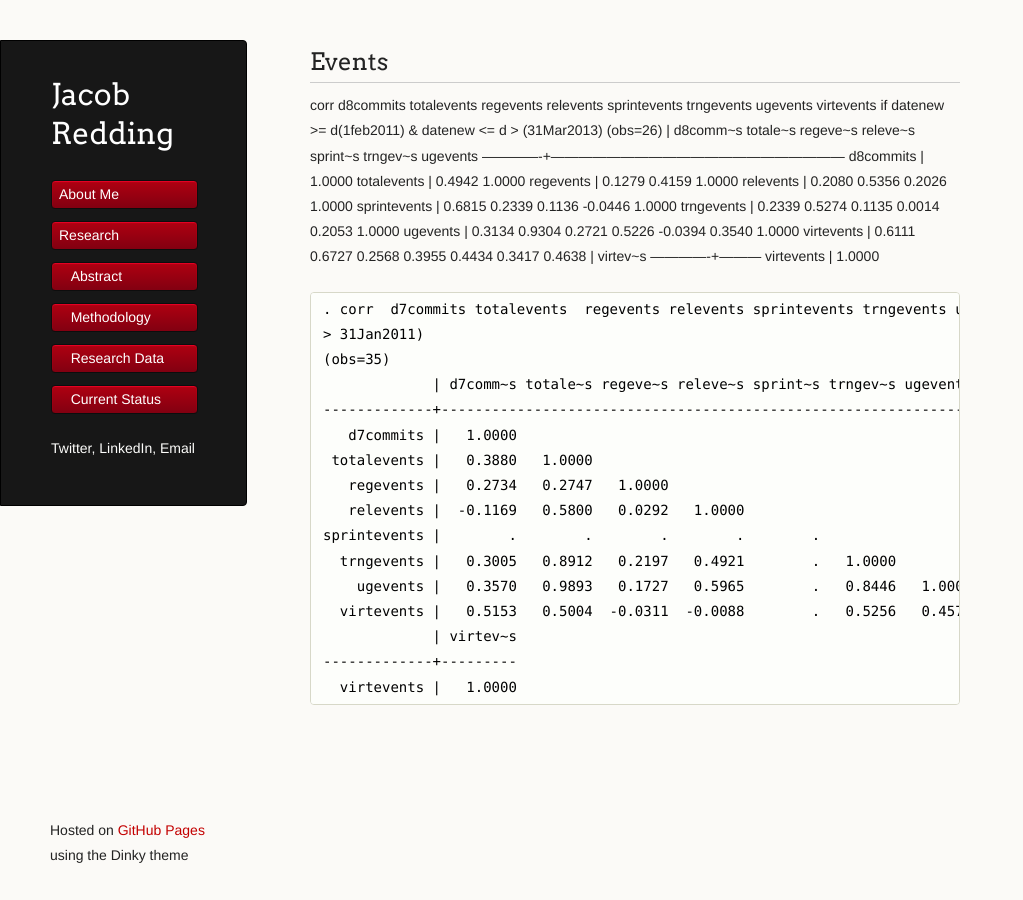
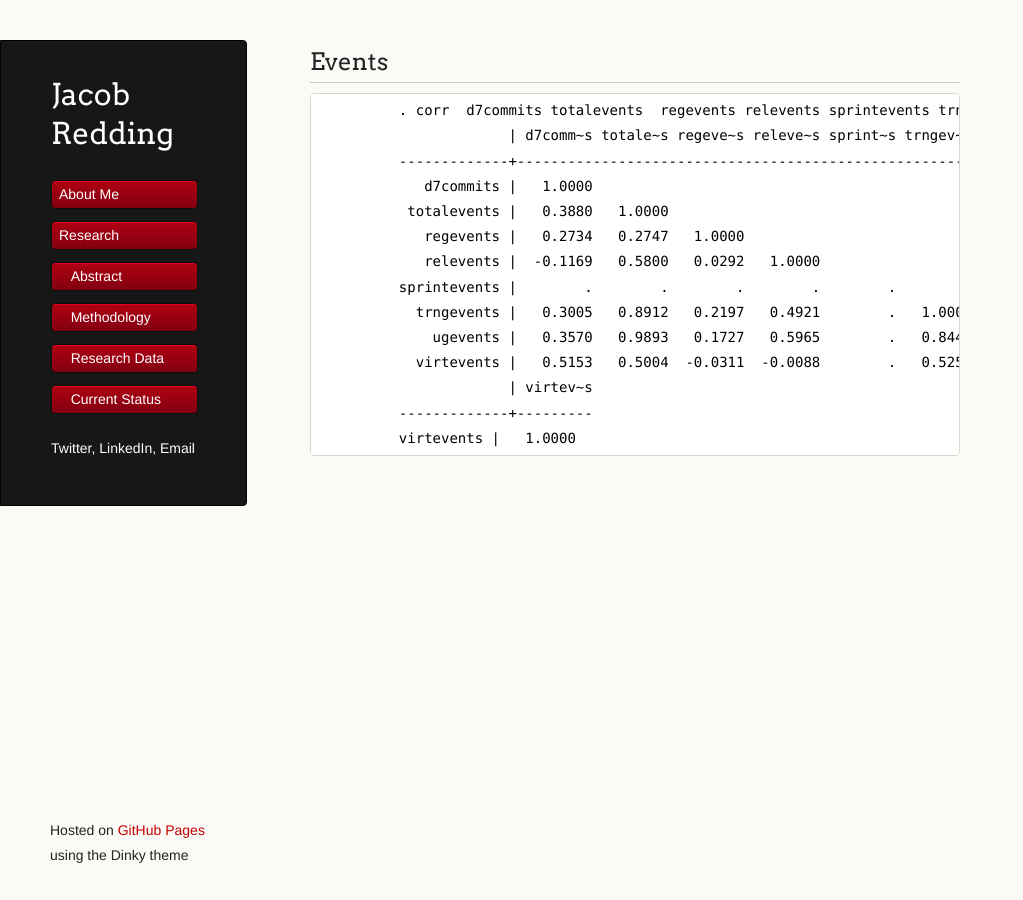
Before and after one commit to jredding/new-site, a Jekyll site: the page built from _posts/2013-05-02-event-correlations.md, in a window 1280 px wide. Shown: the whole page, without its empty margins (0-1023 px from the left). Built offline with Jekyll 4.4.1, drawn with Linux system fonts in a browser that asks for light colours.

Commit message:
Update 2013-05-02-event-correlations.md

```diff
--- a/_posts/2013-05-02-event-correlations.md
+++ b/_posts/2013-05-02-event-correlations.md
@@ -4,38 +4,21 @@ title: Events
 published: true
 ---
 
-corr   d8commits totalevents  regevents relevents sprintevents trngevents ugevents virtevents if datenew >= d(1feb2011) & datenew <= d > (31Mar2013)
-(obs=26)
-             | d8comm~s totale~s regeve~s releve~s sprint~s trngev~s ugevents
-    -------------+---------------------------------------------------------------
-  d8commits |   1.0000
-totalevents |   0.4942   1.0000
-  regevents |   0.1279   0.4159   1.0000
-  relevents |   0.2080   0.5356   0.2026   1.0000
-  sprintevents |   0.6815   0.2339   0.1136  -0.0446   1.0000
-      trngevents |   0.2339   0.5274   0.1135   0.0014   0.2053   1.0000
-        ugevents |   0.3134   0.9304   0.2721   0.5226  -0.0394   0.3540   1.0000
-      virtevents |   0.6111   0.6727   0.2568   0.3955   0.4434   0.3417   0.4638
-                 | virtev~s
-    -------------+---------
-    virtevents |   1.0000
 
 
-<pre>
-. corr  d7commits totalevents  regevents relevents sprintevents trngevents ugevents virtevents if datenew >= d(2feb2008) & datenew <= d(
+             . corr  d7commits totalevents  regevents relevents sprintevents trngevents ugevents virtevents if datenew >= d(2feb2008) & datenew <= d(
 > 31Jan2011)
 (obs=35)
-             | d7comm~s totale~s regeve~s releve~s sprint~s trngev~s ugevents
--------------+---------------------------------------------------------------
-   d7commits |   1.0000
- totalevents |   0.3880   1.0000
-   regevents |   0.2734   0.2747   1.0000
-   relevents |  -0.1169   0.5800   0.0292   1.0000
-sprintevents |        .        .        .        .        .
-  trngevents |   0.3005   0.8912   0.2197   0.4921        .   1.0000
-    ugevents |   0.3570   0.9893   0.1727   0.5965        .   0.8446   1.0000
-  virtevents |   0.5153   0.5004  -0.0311  -0.0088        .   0.5256   0.4574
-             | virtev~s
--------------+---------
-  virtevents |   1.0000
-</pre>
+                          | d7comm~s totale~s regeve~s releve~s sprint~s trngev~s ugevents
+             -------------+---------------------------------------------------------------
+                d7commits |   1.0000
+              totalevents |   0.3880   1.0000
+                regevents |   0.2734   0.2747   1.0000
+                relevents |  -0.1169   0.5800   0.0292   1.0000
+             sprintevents |        .        .        .        .        .
+               trngevents |   0.3005   0.8912   0.2197   0.4921        .   1.0000
+                 ugevents |   0.3570   0.9893   0.1727   0.5965        .   0.8446   1.0000
+               virtevents |   0.5153   0.5004  -0.0311  -0.0088        .   0.5256   0.4574
+                          | virtev~s
+             -------------+---------
+             virtevents |   1.0000
```
